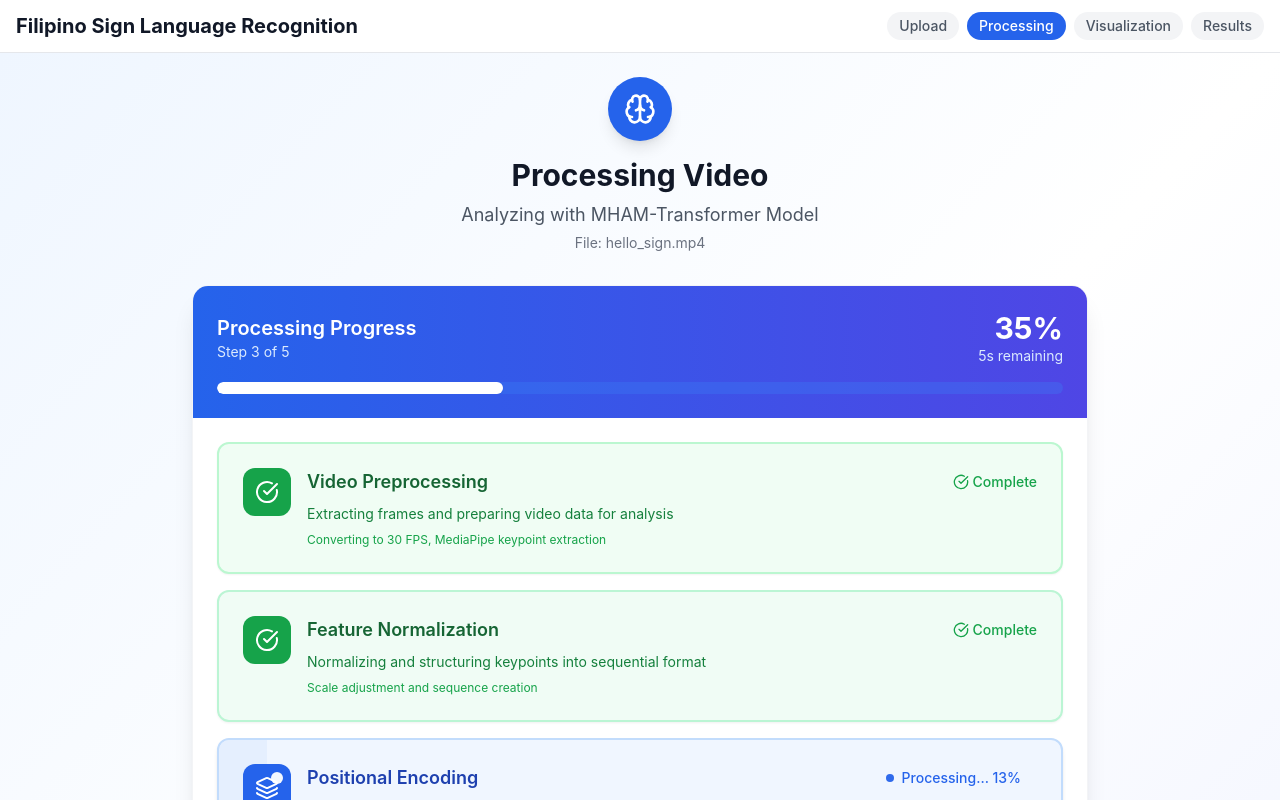
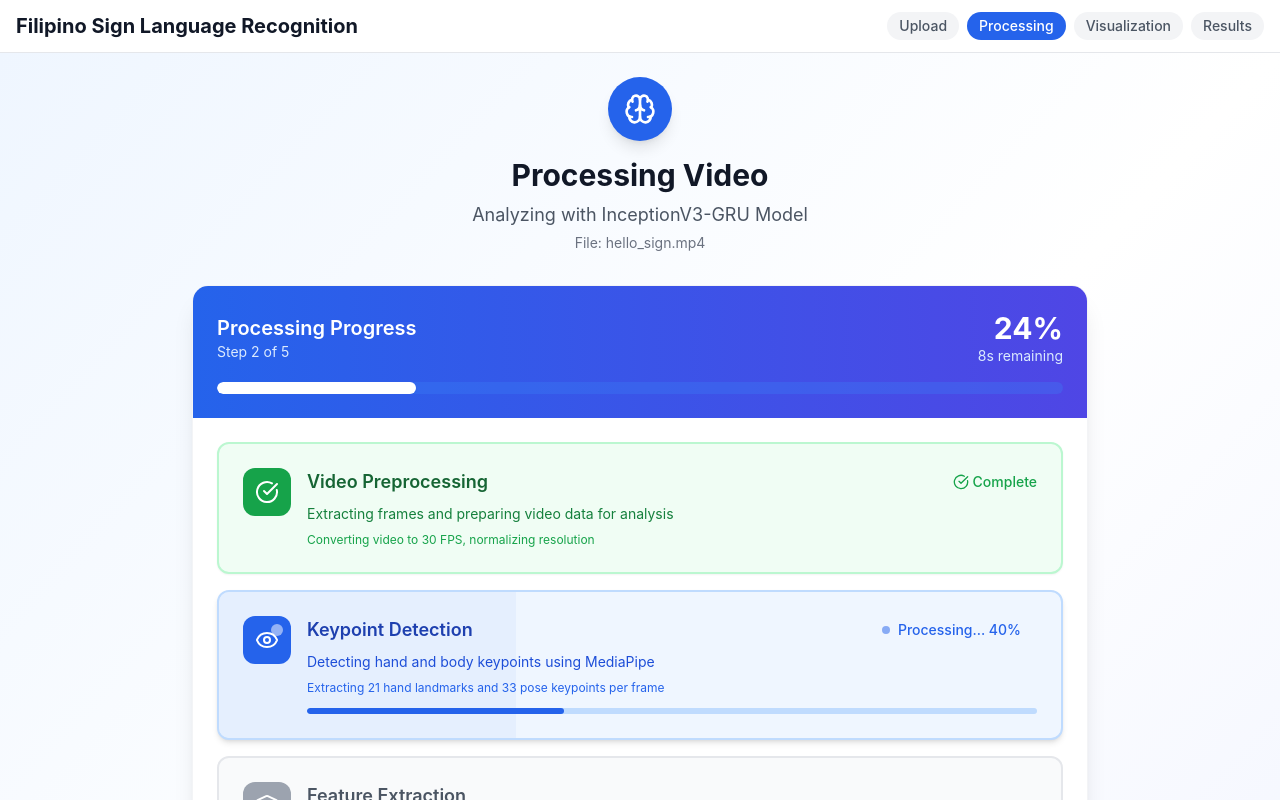
Before and after one commit to jeipab/transformer-vs-iv3gru, a React (Vite) app: page / in a window 1280 px wide. Both pictures are taken after a click on the button "Processing". Shown: the top 800 px of the page. Built offline with nearby package versions, Linux system fonts and the light colour scheme.

Commit message:
fix: update default selected model to 'iv3-gru' in ProcessingLoader component

```diff
--- a/src/components/processing/ProcessingLoader.jsx
+++ b/src/components/processing/ProcessingLoader.jsx
@@ -6,7 +6,7 @@ export default function ProcessingLoader() {
     const [progress, setProgress] = useState(0);
     const [elapsedTime, setElapsedTime] = useState(0);
     const [isComplete, setIsComplete] = useState(false);
-    const [selectedModel, setSelectedModel] = useState('transformer'); // iv3-gru or transformer
+    const [selectedModel, setSelectedModel] = useState('iv3-gru'); // iv3-gru or transformer
 
     // Updated processing steps for InceptionV3-GRU model
     const processingSteps = selectedModel === 'transformer' ? [
```
